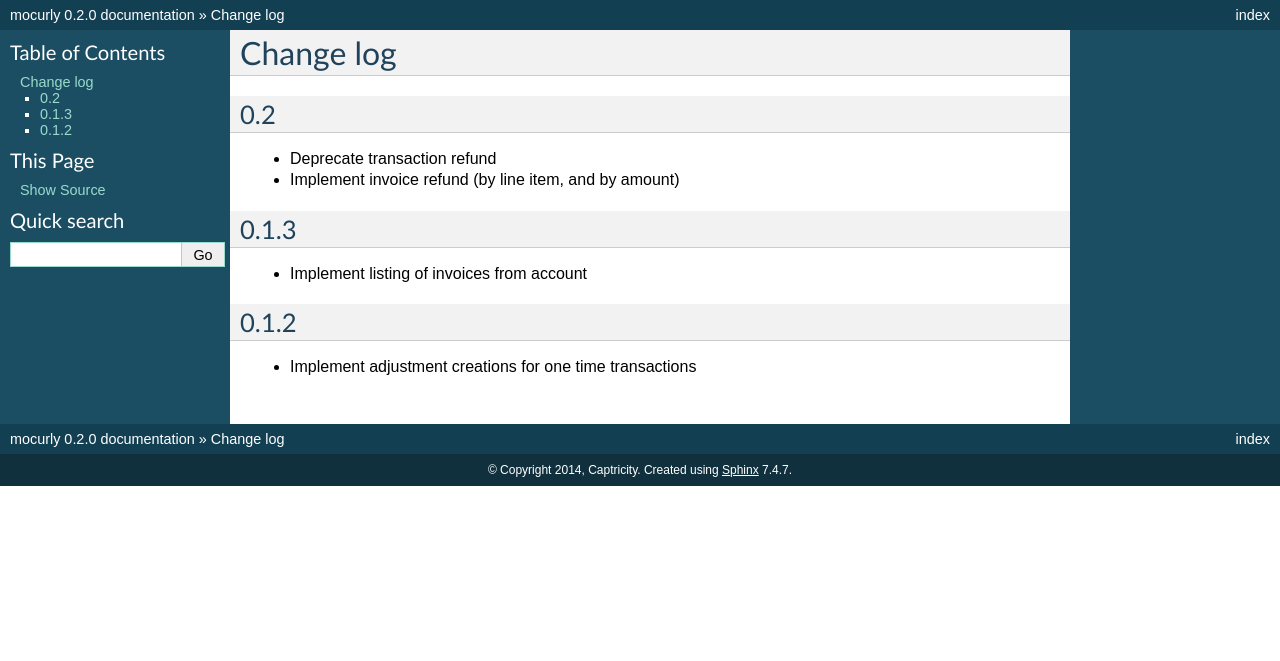
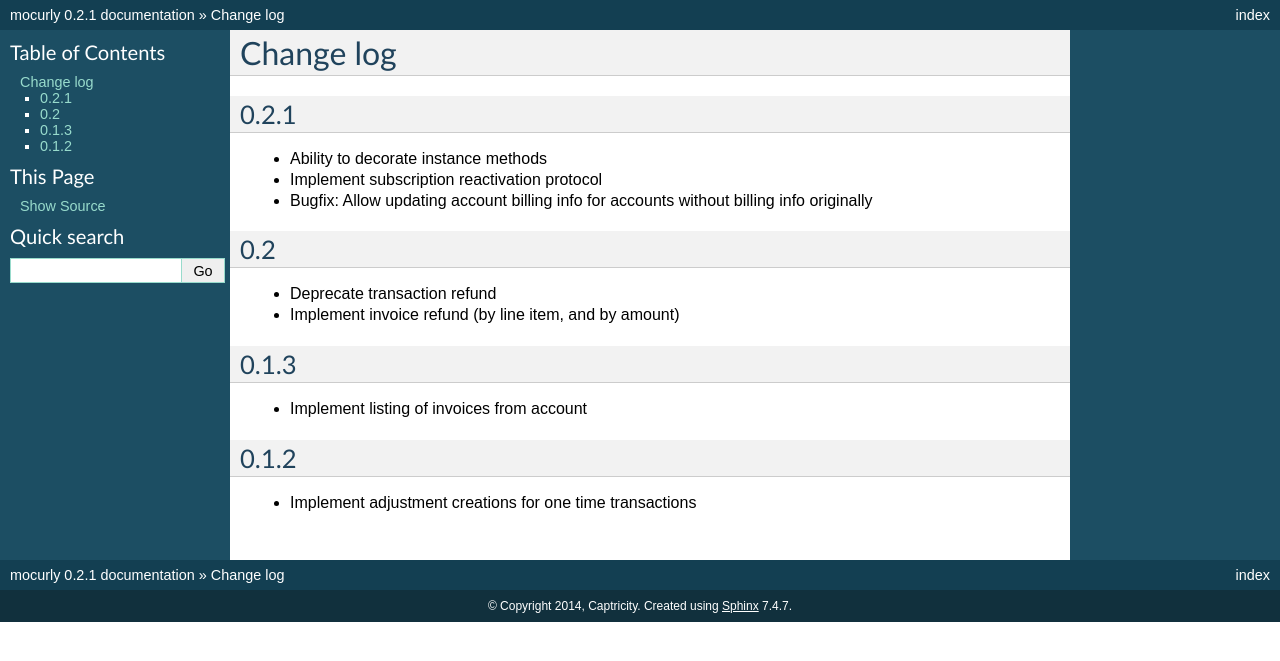
Before and after one commit to Captricity/mocurly, a Sphinx documentation site: the page built from docs/source/change-log.rst, in a window 1280 px wide. Shown: the top 661 px of the page. Built offline with Sphinx 7.4.7, drawn with Linux system fonts in a browser that asks for light colours.

Commit message:
Bump version

```diff
--- a/docs/source/change-log.rst
+++ b/docs/source/change-log.rst
@@ -3,6 +3,13 @@
 ==========
 Change log
 ==========
+
+0.2.1
+-----
+
+- Ability to decorate instance methods
+- Implement subscription reactivation protocol
+- Bugfix: Allow updating account billing info for accounts without billing info originally
 
 0.2
 -----
--- a/docs/source/conf.py
+++ b/docs/source/conf.py
@@ -55,7 +55,7 @@ copyright = u'2014, Captricity'
 # The short X.Y version.
 version = '0.2'
 # The full version, including alpha/beta/rc tags.
-release = '0.2.0'
+release = '0.2.1'
 
 # The language for content autogenerated by Sphinx. Refer to documentation
 # for a list of supported languages.
--- a/mocurly/__init__.py
+++ b/mocurly/__init__.py
@@ -2,3 +2,5 @@ from .core import mocurly
 
 from .errors import *
 from .backend import *
+
+__version__ = '0.2.1'
--- a/setup.py
+++ b/setup.py
@@ -6,12 +6,12 @@ setup(
     name='mocurly',
     packages=find_packages(exclude=("tests", "tests.*")),
     package_data={'mocurly': ['templates/*.xml']},
-    version='0.2.0',
+    version='0.2.1',
     description='A library that allows your python tests to easily mock out the recurly library',
     author='Yoriyasu Yano',
     author_email='yoriy@captricity.com',
     url='https://github.com/Captricity/mocurly',
-    download_url='https://github.com/Captricity/mocurly/tarball/v0.2.0',
+    download_url='https://github.com/Captricity/mocurly/tarball/v0.2.1',
     keywords = ['testing'],
     install_requires=install_requires,
     test_suite='tests'
```
Also changed, not shown: 15 other files.
